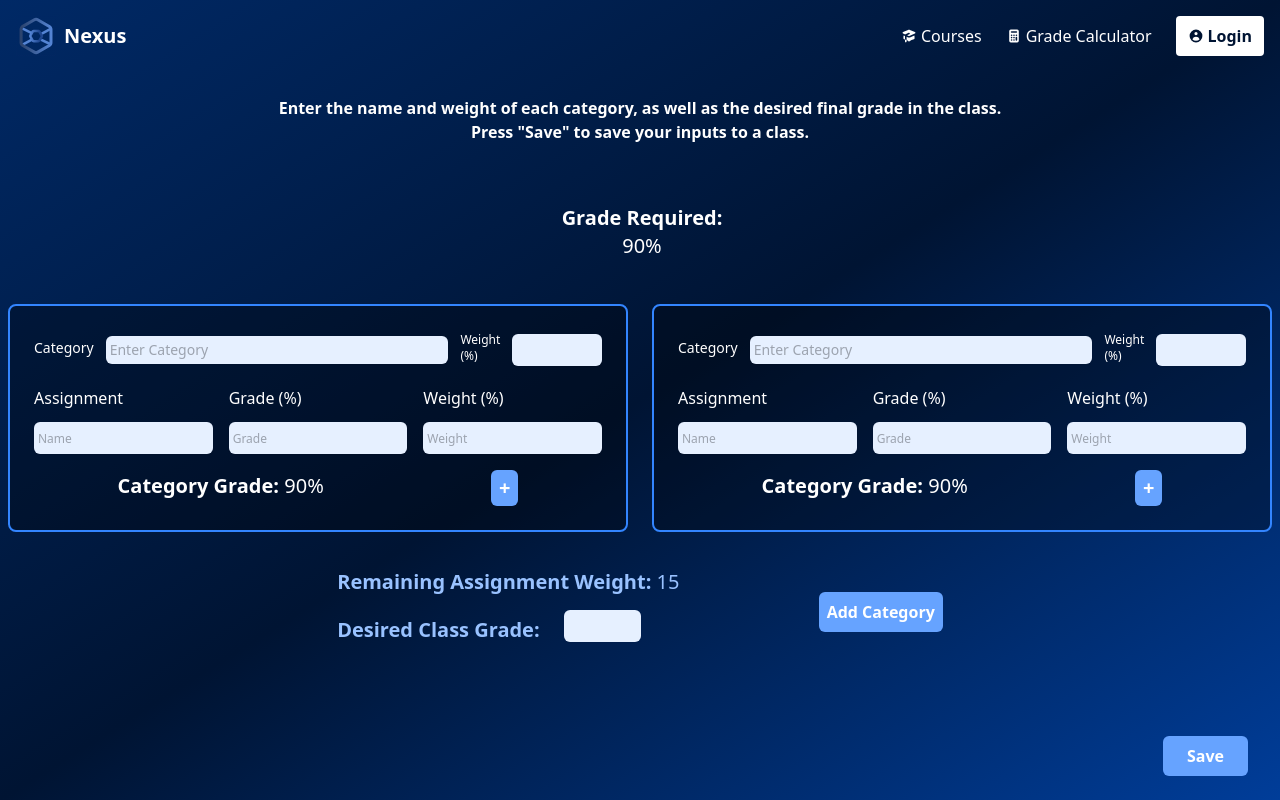
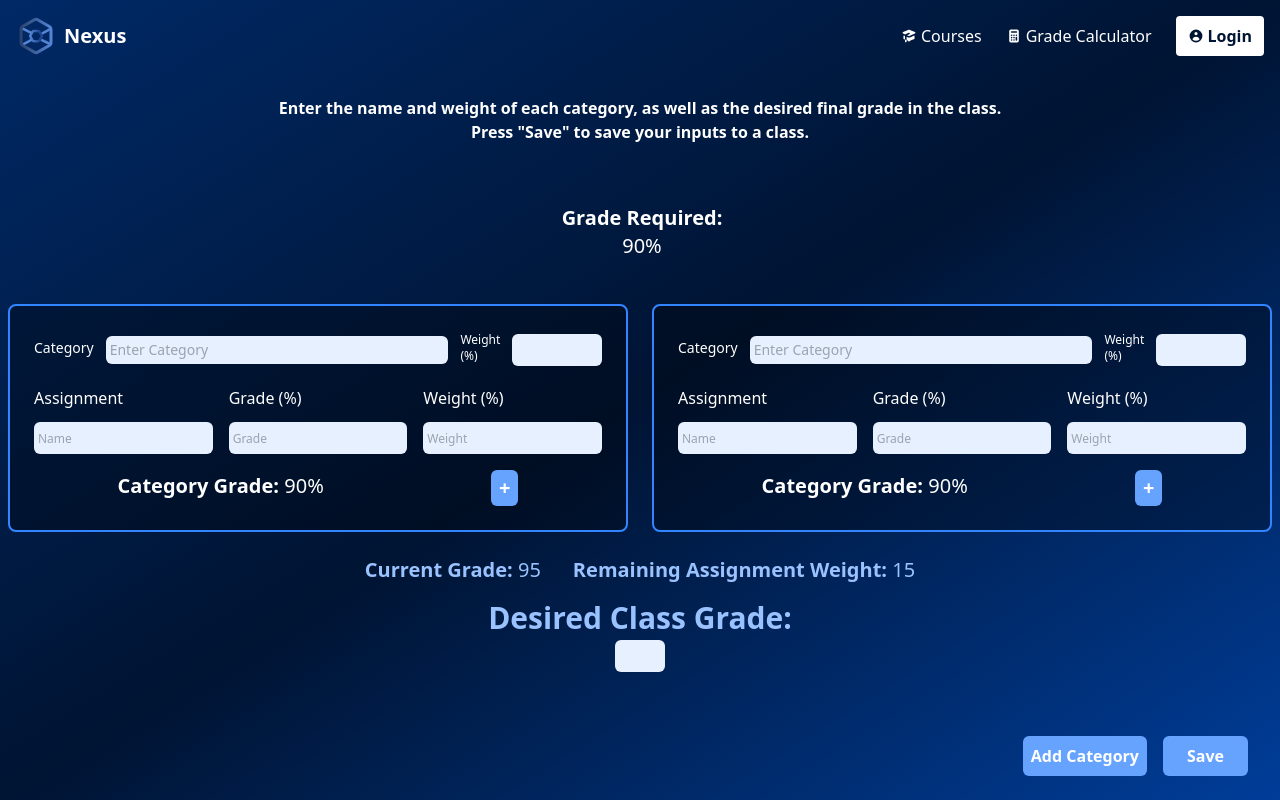
Before and after one commit to acm-projects/Nexus, a React (Vite) app in the folder nexus/: page /grade-calculator in a window 1280 px wide. Built offline with nearby package versions, Linux system fonts and the light colour scheme.

Commit message:
updated grade calc

```diff
--- a/nexus/src/pages/GradeCalculator.jsx
+++ b/nexus/src/pages/GradeCalculator.jsx
@@ -131,33 +131,28 @@ const GradeCalculator = () => {
                 </motion.div>
 
                 <motion.div
-                    className="mb-4 flex flex-row justify-between items-center gap-4"
+                    className="mb-4 flex flex-col justify-center items-center gap-4"
                     initial={{ opacity: 0, y: 20 }}
                     animate={{ opacity: 1, y: 0 }}
                     transition={{ duration: 0.5, delay: 1.5 }}
                 >
-                    <div className="flex flex-col justify-start items-start gap-2">
-                        <h1 className="pt-3 text-xl text-nexus-blue-200"><strong>Remaining Assignment Weight:</strong> 15</h1>
-                        <div className="flex flex-row items-center">
-                            <h1 className="pt-3 text-xl text-nexus-blue-200"><strong>Desired Class Grade:</strong></h1>
+                    <div className="flex flex-row justify-center items-center gap-8">
+                        <h1 className="text-xl text-nexus-blue-200"><strong>Current Grade: </strong> 95</h1>
+                        <h1 className="text-xl text-nexus-blue-200"><strong>Remaining Assignment Weight:</strong> 15</h1>
+                    </div>
+                    <div className="flex flex-col items-center">
+                        <h1 className="text-3xl text-nexus-blue-200"><strong>Desired Class Grade:</strong></h1>
                         <input
                             type="number"
                             id="classGrade"
-                                className="mt-1 ml-6 block w-1/6 bg-nexus-blue-50 rounded-md border-gray-300 shadow-sm focus:border-nexus-blue-300 focus:ring focus:ring-nexus-blue-200 focus:ring-opacity-50 text-nexus-blue-800 p-1"
+                            className="mt-1 block w-1/6 bg-nexus-blue-50 rounded-md border-gray-300 shadow-sm focus:border-nexus-blue-300 focus:ring focus:ring-nexus-blue-200 focus:ring-opacity-50 text-nexus-blue-800 p-1"
                             value={classGrade}
                             onChange={(e) => setClassGrade(e.target.value)}
                             required
                         />
                     </div>
-                    </div>
-                    <button
-                        type="button"
-                        onClick={addCategory}
-                        className="mt-6 p-2 bg-nexus-blue-300 text-white font-bold rounded-md transition duration-300 hover:text-nexus-blue-900 transform hover:bg-nexus-blue-100"
-                    >
-                    Add Category
-                    </button>
                 </motion.div>
+
 
             </div>
 
@@ -167,6 +162,13 @@ const GradeCalculator = () => {
                 transition={{ duration: 0.5, delay: 1.5 }}
                 className = "fixed bottom-6 right-8"
             >
+                <button
+                        type="button"
+                        onClick={addCategory}
+                        className="mt-6 mr-4 p-2 bg-nexus-blue-300 text-white font-bold rounded-md transition duration-300 hover:text-nexus-blue-900 transform hover:bg-nexus-blue-100"
+                    >
+                    Add Category
+                </button>
                 <button
                 className = "px-6 py-2 bg-nexus-blue-300 text-white font-bold rounded-md transition duration-300 hover:text-nexus-blue-900 transform hover:bg-nexus-blue-100"
                 >
```
Lines whose indentation alone changed are shown as unchanged.
